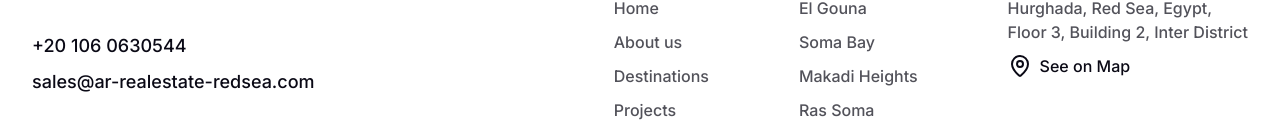
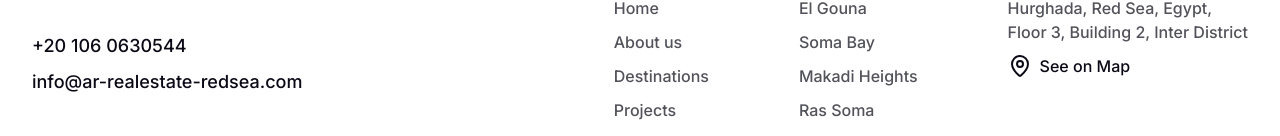
Before and after one commit to launchyeg/ar-realestate-broker-list-platform, a Next.js app: page /projects in a window 1280 px wide. Shown: the part 7396-7532 px from the top of the page. Built offline with nearby package versions, Linux system fonts and the light colour scheme; no server answers; what react-google-recaptcha-v3 would draw is missing.

Commit message:
clint edit

```diff
--- a/app/(site)/contact/page.tsx
+++ b/app/(site)/contact/page.tsx
@@ -82,7 +82,7 @@ export default function ContactPage() {
                     </div>
                     <div className="flex items-center gap-4">
                       <div className="w-10 h-10 rounded-xl bg-white flex items-center justify-center shrink-0">
-                        <MapPin className="w-5 h-5 text-brand-text" />
+                        <Mail className="w-5 h-5 text-brand-text" />
                       </div>
                       <a
                         href={`mailto:${siteConfig.contact.email}`}
@@ -94,7 +94,7 @@ export default function ContactPage() {
                     </div>
                     <div className="flex items-center gap-4">
                       <div className="w-10 h-10 rounded-xl bg-white flex items-center justify-center shrink-0">
-                        <Mail className="w-5 h-5 text-brand-text" />
+                        <MapPin className="w-5 h-5 text-brand-text" />
                       </div>
                       <a
                         href={`mailto:${siteConfig.contact.googleMapsUrl}`}
--- a/components/sections/HeroSection.tsx
+++ b/components/sections/HeroSection.tsx
@@ -9,7 +9,7 @@ import AnimateOnScroll from "@/components/ui/AnimateOnScroll";
 const SLIDES = [
   {
     image:
-      "https://tjwcefkkahkcxwljdbky.supabase.co/storage/v1/object/public/property-images/general/ar-adu-3.png",
+      "https://tjwcefkkahkcxwljdbky.supabase.co/storage/v1/object/public/property-images/general/somabayhero.jpeg",
     title: "AR Realestate Find Your Dream Home in Red Sea",
     subtitle:
       "Stop wasting time with complicated search filters and discover your perfect coastal retreat through our intuitive, lightning-fast discovery tool.",
--- a/siteConfig.js
+++ b/siteConfig.js
@@ -9,7 +9,7 @@ const siteConfig = {
   contact: {
     phone: "+20 106 0630544",
     whatsapp: "+20 103 3709904",
-    email: "sales@ar-realestate-redsea.com",
+    email: "info@ar-realestate-redsea.com",
     address: "Floor 3, Building 2, Inter District, Hurghada, Red Sea, Egypt",
     googleMapsUrl: "https://maps.app.goo.gl/TwjiXwdJrjJrsCNN8",
   },
@@ -23,7 +23,7 @@ const siteConfig = {
     },
     {
       name: "instagram",
-      href: "https://www.instagram.com/a.r_realestate/profilecard/?igsh=MWVjN29kaXgybzZhZA==",
+      href: "https://www.instagram.com/a.r_realestate/",
       path: "M12 2.163c3.204 0 3.584.012 4.85.07 3.252.148 4.771 1.691 4.919 4.919.058 1.265.069 1.645.069 4.849 0 3.205-.012 3.584-.069 4.849-.149 3.225-1.664 4.771-4.919 4.919-1.266.058-1.644.07-4.85.07-3.204 0-3.584-.012-4.849-.07-3.26-.149-4.771-1.699-4.919-4.92-.058-1.265-.07-1.644-.07-4.849 0-3.204.013-3.583.07-4.849.149-3.227 1.664-4.771 4.919-4.919 1.266-.057 1.645-.069 4.849-.069zm0-2.163c-3.259 0-3.667.014-4.947.072-4.358.2-6.78 2.618-6.98 6.98-.059 1.281-.073 1.689-.073 4.948 0 3.259.014 3.668.072 4.948.2 4.358 2.618 6.78 6.98 6.98 1.281.058 1.689.072 4.948.072 3.259 0 3.668-.014 4.948-.072 4.354-.2 6.782-2.618 6.979-6.98.059-1.28.073-1.689.073-4.948 0-3.259-.014-3.667-.072-4.947-.196-4.354-2.617-6.78-6.979-6.98-1.281-.059-1.69-.073-4.949-.073zm0 5.838c-3.403 0-6.162 2.759-6.162 6.162s2.759 6.163 6.162 6.163 6.162-2.759 6.162-6.163c0-3.403-2.759-6.162-6.162-6.162zm0 10.162c-2.209 0-4-1.79-4-4 0-2.209 1.791-4 4-4s4 1.791 4 4c0 2.21-1.791 4-4 4zm6.406-11.845c-.796 0-1.441.645-1.441 1.44s.645 1.44 1.441 1.44c.795 0 1.439-.645 1.439-1.44s-.644-1.44-1.439-1.44z",
     },
   ],
```
